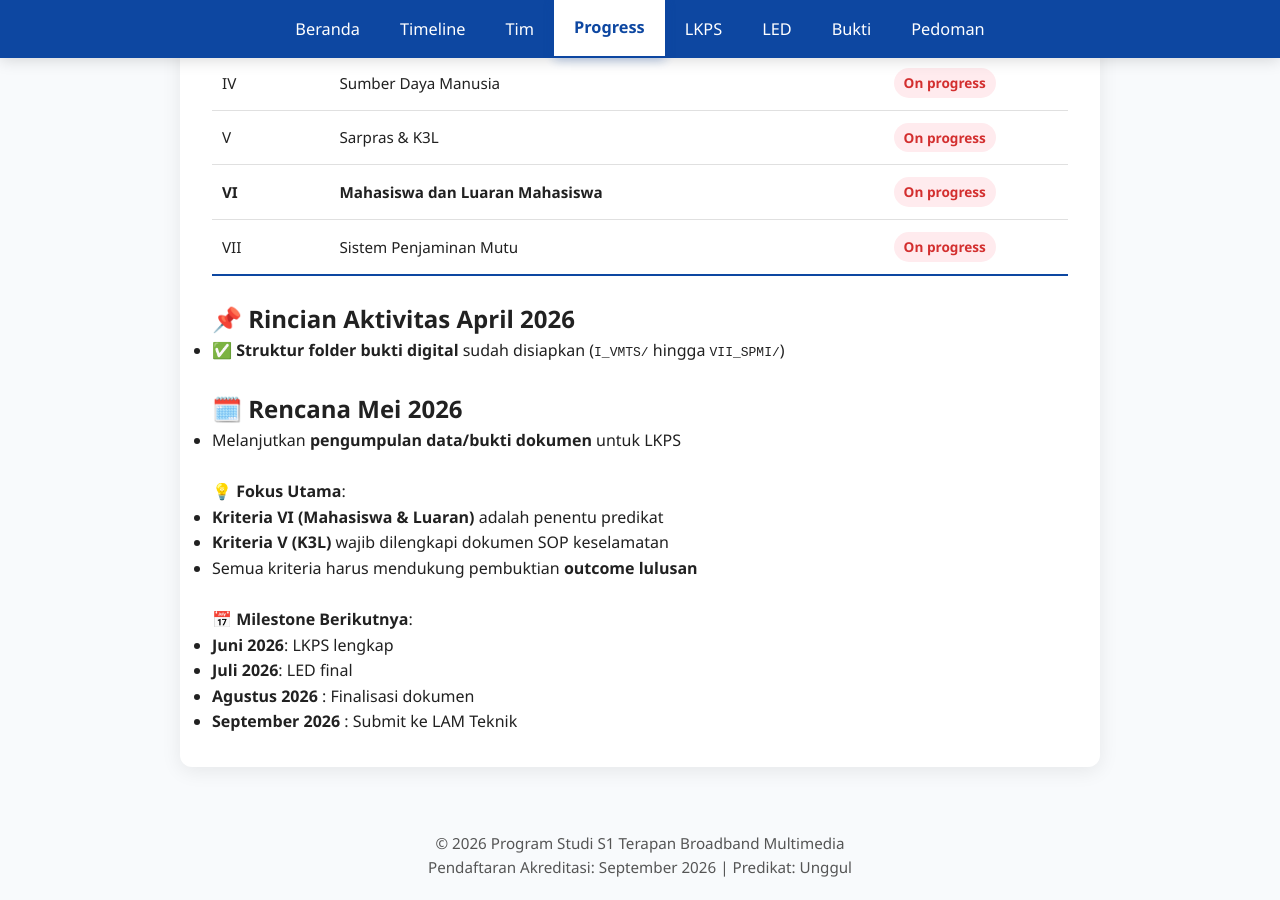
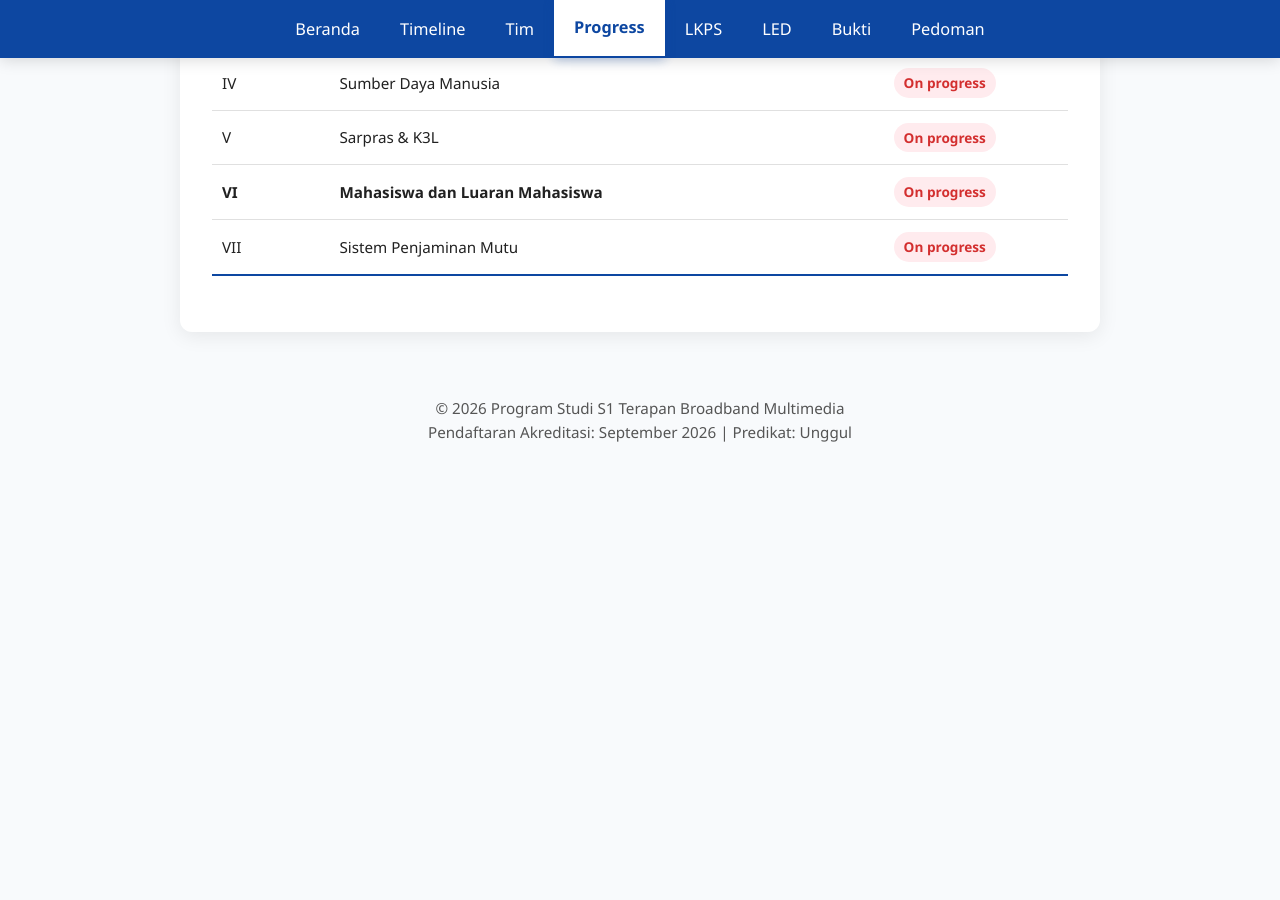
Before and after one commit to portal-psbm/aksibm-26, a Jekyll site: the page built from progress.md, in a window 1280 px wide and 900 px high, scrolled down 644 px. Built offline with Jekyll 4.4.1, drawn with Linux system fonts in a browser that asks for light colours; after the commit the page ends 1108 px from its top, so only the background shows below that.

Commit message:
Perbarui progress

```diff
--- a/progress.md
+++ b/progress.md
@@ -144,20 +144,3 @@ permalink: /progress/
     </tr>
   </tbody>
 </table>
-
-## 📌 Rincian Aktivitas April 2026
-- ✅ **Struktur folder bukti digital** sudah disiapkan (`I_VMTS/` hingga `VII_SPMI/`)<br><br>
-
-## 🗓️ Rencana Mei 2026
-- Melanjutkan **pengumpulan data/bukti dokumen** untuk LKPS <br><br>
-
-> 💡 **Fokus Utama**:
-> - **Kriteria VI (Mahasiswa & Luaran)** adalah penentu predikat
-> - **Kriteria V (K3L)** wajib dilengkapi dokumen SOP keselamatan
-> - Semua kriteria harus mendukung pembuktian **outcome lulusan** <br><br>
-
-> 📅 **Milestone Berikutnya**:
-> - **Juni 2026**: LKPS lengkap
-> - **Juli 2026**: LED final
-> - **Agustus 2026** : Finalisasi dokumen
-> - **September 2026** : Submit ke LAM Teknik
```
